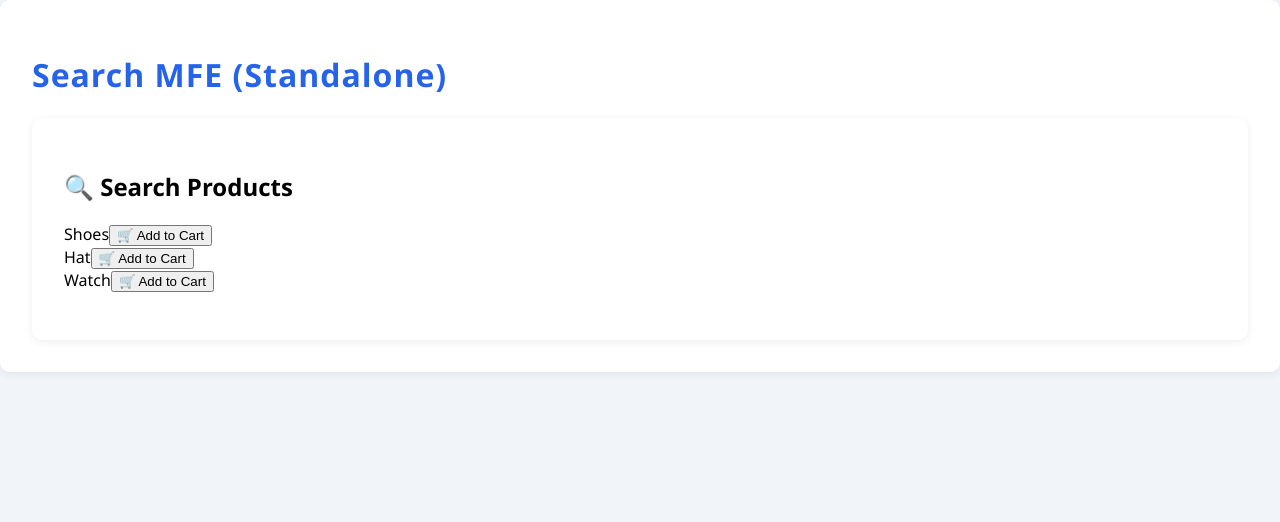
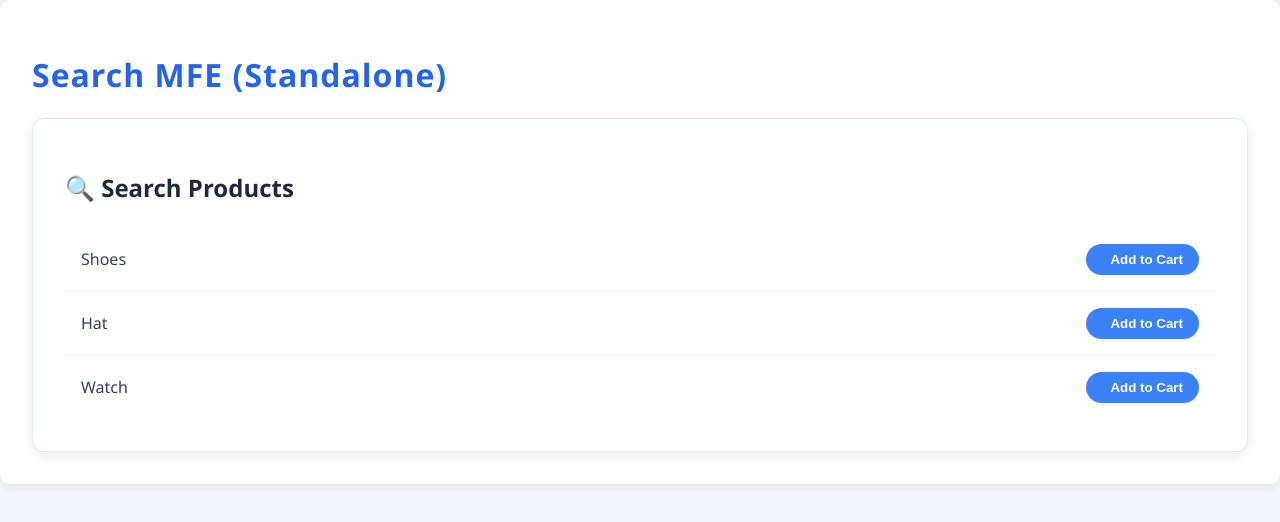
Before and after one commit to imrohit7604/mfe-ecommerce-search, a React app: page / in a window 1280 px wide. Shown: the top 522 px of the page. Built offline with nearby package versions, Linux system fonts and the light colour scheme.

Commit message:
chore: make search component more aesthetic

```diff
--- a/src/App.css
+++ /dev/null
@@ -1,20 +0,0 @@
-body {
-  font-family: 'Segoe UI', Arial, sans-serif;
-  background: #f1f5f9;
-  margin: 0;
-}
-
-.p-4 {
-  background: #fff;
-  border-radius: 10px;
-  box-shadow: 0 2px 8px rgba(0,0,0,0.07);
-  padding: 2rem;
-}
-
-.text-2xl {
-  color: #2563eb;
-}
-
-h1 {
-  letter-spacing: 1px;
-}
--- a/src/App.jsx
+++ b/src/App.jsx
@@ -1,5 +1,4 @@
 import React from 'react';
-import "./App.css";
 import Search from './components/Search';
 
 const App = () => {
--- /dev/null
+++ b/src/components/Search.css
@@ -0,0 +1,84 @@
+body {
+  font-family: 'Segoe UI', Arial, sans-serif;
+  background: #f1f5f9;
+  margin: 0;
+}
+
+.p-4 {
+  background: #fff;
+  border-radius: 10px;
+  box-shadow: 0 2px 8px rgba(0,0,0,0.07);
+  padding: 2rem;
+}
+
+.text-2xl {
+  color: #2563eb;
+}
+
+h1 {
+  letter-spacing: 1px;
+}
+
+.search-container {
+  background-color: #ffffff;
+  border-radius: 12px;
+  padding: 2rem;
+  box-shadow: 0 4px 12px rgba(0, 0, 0, 0.08);
+  border: 1px solid #e2e8f0;
+}
+
+.search-title {
+  color: #1e293b; /* A darker gray */
+  font-size: 1.5rem; /* 24px */
+  font-weight: 700;
+  margin-bottom: 1.5rem;
+}
+
+.product-list {
+  list-style: none;
+  padding: 0;
+  margin: 0;
+}
+
+.product-item {
+  display: flex;
+  align-items: center;
+  justify-content: space-between;
+  padding: 1rem;
+  border-bottom: 1px solid #f1f5f9;
+  transition: background-color 0.2s ease-in-out;
+}
+
+.product-item:last-child {
+  border-bottom: none;
+}
+
+.product-item:hover {
+  background-color: #f8fafc;
+  border-radius: 8px;
+}
+
+.product-item .product-name {
+  color: #334155;
+  font-weight: 500;
+}
+
+.add-to-cart-btn {
+  background-color: #3b82f6; /* A nice blue */
+  color: white;
+  font-weight: bold;
+  padding: 0.5rem 1rem;
+  border-radius: 9999px; /* pill shape */
+  border: none;
+  cursor: pointer;
+  display: flex;
+  align-items: center;
+  gap: 0.5rem;
+  transition: all 0.2s ease-in-out;
+}
+
+.add-to-cart-btn:hover {
+  background-color: #2563eb; /* Darker blue on hover */
+  transform: translateY(-2px);
+  box-shadow: 0 2px 8px rgba(59, 130, 246, 0.3);
+}
--- a/src/components/Search.jsx
+++ b/src/components/Search.jsx
@@ -1,20 +1,20 @@
 import React from 'react';
-
+import "./Search.css";
 const Search = ({ onAddToCart }) => {
   const products = ['Shoes', 'Hat', 'Watch'];
 
   return (
-    <div className="border p-4">
-      <h2 className="text-xl font-bold mb-4">🔍 Search Products</h2>
-      <ul style={{ listStyle: 'none', padding: 0 }}>
+    <div className="search-container">
+      <h2 className="search-title">🔍 Search Products</h2>
+      <ul className="product-list">
         {products.map((product) => (
-          <li key={product} className="my-1 product-list-item">
+          <li key={product} className="product-item">
             <span className="product-name">{product}</span>
             <button
-              className="add-btn"
+              className="add-to-cart-btn"
               onClick={() => onAddToCart(product)}
             >
-              <span role="img" aria-label="cart">🛒</span> Add to Cart
+              <span className="cart-icon" role="img" aria-label="cart"></span> Add to Cart
             </button>
           </li>
         ))}
```
